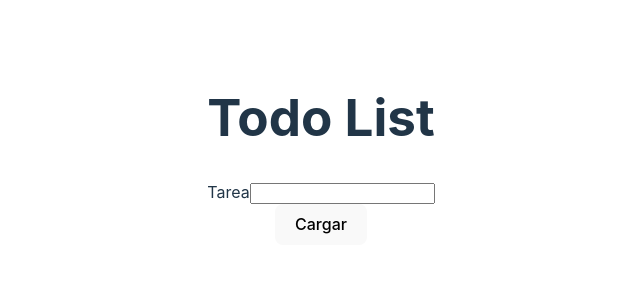
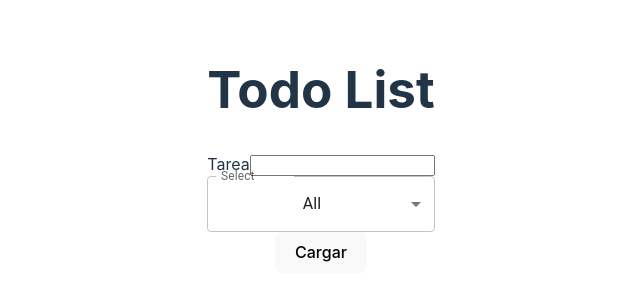
Before and after one commit to GonzalezMariaSol/ToDoList-Project, a React (Vite) app: page / in a window 1280 px wide. Shown: the part 250-550 px from the top of the page, without its empty margins (319-959 px from the left). Built offline with nearby package versions, Linux system fonts and the light colour scheme.

Commit message:
creation of select for form - works capturing the value of the option selected

```diff
--- a/package.json
+++ b/package.json
@@ -10,6 +10,9 @@
     "preview": "vite preview"
   },
   "dependencies": {
+    "@emotion/react": "^11.11.4",
+    "@emotion/styled": "^11.11.0",
+    "@mui/material": "^5.15.12",
     "react": "^18.2.0",
     "react-dom": "^18.2.0"
   },
--- a/src/assets/components/Form.jsx
+++ b/src/assets/components/Form.jsx
@@ -1,4 +1,4 @@
-// import TaskTypeSelector from  './TaskTypeSelector'
+import TaskTypeSelector from  './TaskTypeSelector'
 import { useState } from "react";
 
 const Form = ({lsTask, setLsTask}) => {
@@ -33,7 +33,7 @@ const Form = ({lsTask, setLsTask}) => {
           <label htmlFor="taskNameInput">Tarea</label>
           <input type="text" id="taskNameInput" name="taskName" onChange={getTaskAdded} />
         </div>
-        {/* <TaskTypeSelector /> */}
+        <TaskTypeSelector />
       </div>
       <button type="submit">Cargar</button>
     </form>
--- a/src/assets/components/TaskTypeSelector.jsx
+++ b/src/assets/components/TaskTypeSelector.jsx
@@ -0,0 +1,38 @@
+import { useState } from "react";
+import Box from "@mui/material/Box"; //le da estilos a mi tag box
+import FormControl from "@mui/material/FormControl"; //le da estilos a mi form
+import InputLabel from "@mui/material/InputLabel"; //le da estilos a mi input select
+import Select from "@mui/material/Select"; //le da estilos a mi select
+import MenuItem from "@mui/material/MenuItem"; //le da estilos a mi menuItem que serian como los option de mi select
+
+const TaskTypeSelector = () => {
+
+const [optionChosen, setOptionChosen] = useState('all'); //Iniciamos la app con la opcion all ya seleccionada
+
+const selectOption = (e) => {
+    console.log(e.target.value);//devuelve la opcion elegida
+    setOptionChosen(e.target.value);
+};//lo UNICO que hace es actualizar el estado, al nuevo que seria lo q el usuario eligio y se ejecuta cuando le hacen click al select
+
+  return (
+    <Box sx={{ minWidth: 120 }}>
+      <FormControl fullWidth>
+        <InputLabel id="demo-simple-select-label">Select</InputLabel>
+        <Select
+          labelId="demo-simple-select-label"
+          id="demo-simple-select"
+         value={optionChosen} //vale el valor actual que se eligio
+          label="filterOptions"
+          onChange={selectOption}//cuando se escuche un cambio, capturame que cambio se hizo
+        >
+          <MenuItem value={"all"}>All</MenuItem>
+          <MenuItem value={"completed"}>Completed</MenuItem>
+          <MenuItem value={"pending"}>Pending</MenuItem>
+        </Select>
+      </FormControl>
+    </Box>
+  );
+}
+
+
+export default TaskTypeSelector;
```
Also changed, not shown: 1 other file (tests, documents, lock files or other folders).
